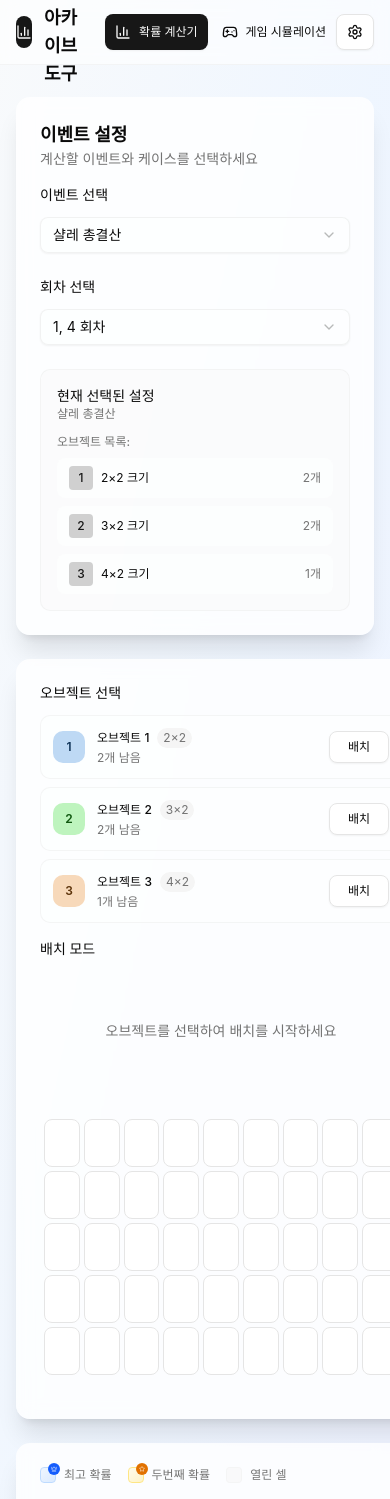
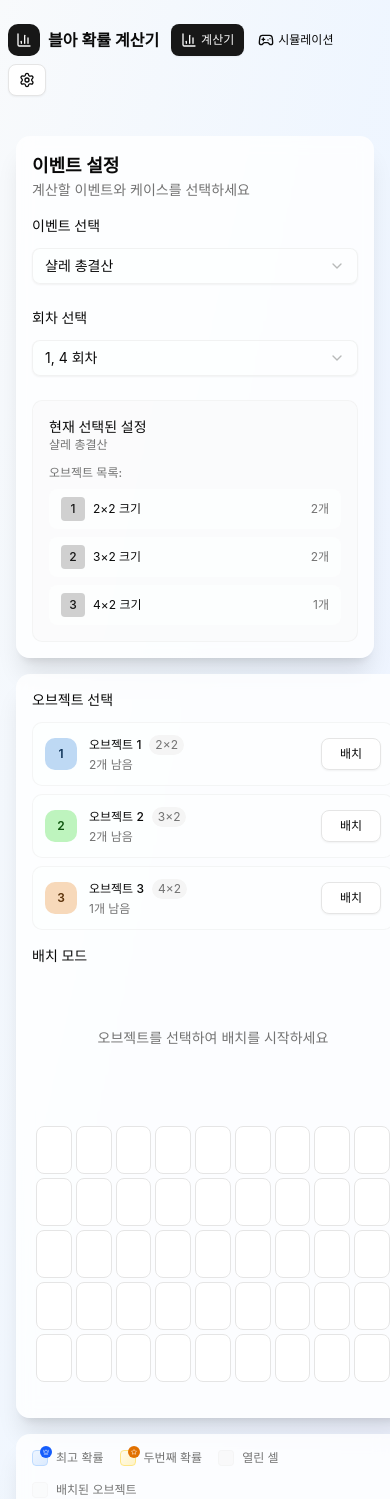
Before and after one commit to alphaorderly/blueaka_game, a React (Vite) app: page / in a window 390 px wide. Shown: the top 1499 px of the page. Built offline with nearby package versions, Linux system fonts and the light colour scheme; a web font is replaced by a local one.

Commit message:
feat: ui 일관성 개선

```diff
--- a/src/App.tsx
+++ b/src/App.tsx
@@ -1,12 +1,15 @@
 import { Routes, Route } from 'react-router';
 import CalculatorPage from './pages/CalculatorPage';
 import GameSimulationPage from './pages/GameSimulationPage';
+import MainLayout from './pages/MainLayout';
 
 const App = () => {
     return (
         <Routes>
-            <Route path="/" element={<CalculatorPage />} />
-            <Route path="/simulation" element={<GameSimulationPage />} />
+            <Route path="/" element={<MainLayout />}>
+                <Route index element={<CalculatorPage />} />
+                <Route path="simulation" element={<GameSimulationPage />} />
+            </Route>
         </Routes>
     );
 };
--- a/src/components/layout/CalculatorHeader.tsx
+++ b/src/components/layout/CalculatorHeader.tsx
@@ -22,15 +22,15 @@ export const CalculatorHeader: React.FC<CalculatorHeaderProps> = ({
     const isCalculatorPage = location.pathname === '/';
 
     return (
-        <div className="flex h-16 items-center justify-between">
-            <div className="flex items-center gap-6">
-                <div className="flex items-center gap-3">
+        <div className="flex min-h-16 flex-wrap items-center justify-between gap-2 py-2 md:flex-nowrap">
+            <div className="flex flex-shrink-0 items-center gap-3 md:gap-6">
+                <div className="flex items-center gap-2 md:gap-3">
                     <div className="bg-primary text-primary-foreground flex h-8 w-8 items-center justify-center rounded-lg">
                         <BarChart3 className="h-4 w-4" />
                     </div>
                     <div>
-                        <h1 className="text-foreground text-lg font-semibold">
-                            블루 아카이브 도구
+                        <h1 className="text-foreground text-base font-semibold md:text-lg">
+                            블아 확률 계산기
                         </h1>
                     </div>
                 </div>
@@ -41,30 +41,36 @@ export const CalculatorHeader: React.FC<CalculatorHeaderProps> = ({
                         <Button
                             variant={isCalculatorPage ? 'default' : 'ghost'}
                             size="sm"
-                            className="h-9 gap-2 text-xs"
+                            className="h-8 gap-1 px-2 text-xs md:h-9 md:gap-2 md:px-3"
                         >
                             <BarChart3 className="h-3 w-3" />
-                            확률 계산기
+                            <span className="hidden sm:inline">
+                                확률 계산기
+                            </span>
+                            <span className="sm:hidden">계산기</span>
                         </Button>
                     </Link>
                     <Link to="/simulation">
                         <Button
                             variant={!isCalculatorPage ? 'default' : 'ghost'}
                             size="sm"
-                            className="h-9 gap-2 text-xs"
+                            className="h-8 gap-1 px-2 text-xs md:h-9 md:gap-2 md:px-3"
                         >
                             <Gamepad2 className="h-3 w-3" />
-                            게임 시뮬레이션
+                            <span className="hidden sm:inline">
+                                게임 시뮬레이션
+                            </span>
+                            <span className="sm:hidden">시뮬레이션</span>
                         </Button>
                     </Link>
                 </nav>
             </div>
-            <div className="flex items-center gap-2">
+            <div className="flex flex-shrink-0 items-center gap-1 md:gap-2">
                 <Button
                     variant="ghost"
                     onClick={onToggleAutoSave}
                     size="sm"
-                    className="hidden h-9 gap-2 text-xs sm:flex"
+                    className="hidden h-8 gap-1 px-2 text-xs md:flex md:h-9 md:gap-2 md:px-3"
                 >
                     <span
                         className={`h-2 w-2 rounded-full ${autoSave ? 'bg-green-500' : 'bg-gray-400'}`}
@@ -75,7 +81,7 @@ export const CalculatorHeader: React.FC<CalculatorHeaderProps> = ({
                     variant="ghost"
                     onClick={onClearState}
                     size="sm"
-                    className="hidden h-9 gap-1 text-xs sm:flex"
+                    className="hidden h-8 gap-1 px-2 text-xs md:h-9 md:px-3 lg:flex"
                 >
                     <Trash2 className="h-3 w-3" />
                     초기화
@@ -84,7 +90,7 @@ export const CalculatorHeader: React.FC<CalculatorHeaderProps> = ({
                     variant="ghost"
                     onClick={onResetToDefaults}
                     size="sm"
-                    className="hidden h-9 gap-1 text-xs sm:flex"
+                    className="hidden h-8 gap-1 px-2 text-xs md:h-9 md:px-3 lg:flex"
                 >
                     <RotateCcw className="h-3 w-3" />
                     리셋
@@ -93,10 +99,10 @@ export const CalculatorHeader: React.FC<CalculatorHeaderProps> = ({
                     variant="outline"
                     onClick={onSettingsOpen}
                     size="sm"
-                    className="h-9 gap-1 text-xs"
+                    className="h-8 gap-1 px-2 text-xs md:h-9 md:px-3"
                 >
                     <Settings className="h-3 w-3" />
-                    <span className="hidden sm:inline">설정</span>
+                    <span className="hidden md:inline">설정</span>
                 </Button>
             </div>
         </div>
--- a/src/pages/CalculatorPage.tsx
+++ b/src/pages/CalculatorPage.tsx
@@ -14,8 +14,6 @@ import {
     isValidPlacement,
 } from '../utils/calculator/gridUtils';
 import { Card, CardContent } from '../components/ui/card';
-import { SettingsModal } from '../components/settings/SettingsModal';
-import { CalculatorHeader } from '../components/layout/CalculatorHeader';
 import { EventSelection } from '../components/forms/EventSelection';
 import { GameGrid } from '../components/game/GameGrid';
 import { ProbabilityResultsGrid } from '../components/visualization/ProbabilityResultsGrid';
@@ -28,28 +26,11 @@ const CalculatorPage: React.FC = () => {
         caseOptions,
         openedCells,
         placedObjects,
-        autoSave,
         availableEvents,
-        customEvents,
         setSelectedEvent,
         setSelectedCase,
         setOpenedCells,
         setPlacedObjects,
-        setAutoSave,
-        clearGridState,
-        resetToDefaults,
-        downloadFile,
-        createCustomEvent,
-        updateCustomEvent,
-        deleteCustomEvent,
-        exportCustomEvent,
-        importCustomEvent,
-        addCaseToCustomEvent,
-        removeCaseFromCustomEvent,
-        updateCaseInCustomEvent,
-        addObjectToCustomEventCase,
-        removeObjectFromCustomEventCase,
-        updateObjectInCustomEventCase,
     } = useCalculatorState();
 
     // Local state for UI interactions (not persisted)
@@ -61,12 +42,10 @@ const CalculatorPage: React.FC = () => {
         'horizontal' | 'vertical'
     >('horizontal');
     const [previewCells, setPreviewCells] = useState<GridPosition[]>([]);
-    const [isSettingsOpen, setIsSettingsOpen] = useState(false);
     const [hoveredObjectId, setHoveredObjectId] = useState<string | null>(null);
 
     // Object colors by object type (objectIndex), not by individual placed object
-    const { objectTypeColors, resetColors } =
-        useObjectTypeColors(currentObjects);
+    const { objectTypeColors } = useObjectTypeColors(currentObjects);
 
     useEffect(() => {
         const caseData = caseOptions.find(
@@ -245,41 +224,13 @@ const CalculatorPage: React.FC = () => {
         );
     };
 
-    const handleClearState = () => {
-        clearGridState();
-        setPlacementMode('opened');
-        setSelectedObjectIndex(-1);
-        setPreviewCells([]);
-    };
-
-    const handleResetToDefaults = () => {
-        resetToDefaults();
-        setPlacementMode('opened');
-        setSelectedObjectIndex(-1);
-        setPreviewCells([]);
-        resetColors();
-    };
-
     return (
-        <div className="min-h-screen bg-gradient-to-br from-slate-50 via-blue-50 to-indigo-50 dark:from-slate-950 dark:via-slate-900 dark:to-slate-950">
-            {/* Navigation Header */}
-            <div className="border-border/40 bg-background/95 supports-[backdrop-filter]:bg-background/60 sticky top-0 z-50 w-full border-b backdrop-blur">
-                <div className="container mx-auto max-w-7xl px-4 sm:px-6 lg:px-8">
-                    <CalculatorHeader
-                        autoSave={autoSave}
-                        onSettingsOpen={() => setIsSettingsOpen(true)}
-                        onClearState={handleClearState}
-                        onToggleAutoSave={() => setAutoSave(!autoSave)}
-                        onResetToDefaults={handleResetToDefaults}
-                    />
-                </div>
-            </div>
-
+        <div>
             {/* Main Content */}
-            <div className="container mx-auto max-w-7xl px-4 py-8 sm:px-6 lg:px-8">
+            <div className="w-full px-2 py-4 sm:px-4 sm:py-6 md:px-6 md:py-8">
                 {/* Event Selection Section */}
-                <Card className="bg-background/80 dark:bg-background/90 mb-6 border-0 py-0 shadow-xl backdrop-blur-sm">
-                    <CardContent className="p-6">
+                <Card className="bg-background/80 dark:bg-background/90 mb-4 border-0 py-0 shadow-xl backdrop-blur-sm sm:mb-6">
+                    <CardContent className="p-4 sm:p-6">
                         <div className="mb-4">
                             <h2 className="text-foreground text-lg font-semibold">
                                 이벤트 설정
@@ -301,11 +252,11 @@ const CalculatorPage: React.FC = () => {
                 </Card>
 
                 {/* Main Game Area */}
-                <div className="grid gap-6">
+                <div className="grid gap-4 sm:gap-6">
                     {/* Interactive Game Grid with Object Placement */}
                     <Card className="bg-background/80 dark:bg-background/90 border-0 py-0 shadow-xl backdrop-blur-sm">
-                        <CardContent className="flex flex-col items-center p-6">
-                            <div className="w-full max-w-4xl">
+                        <CardContent className="flex flex-col items-center p-4 sm:p-6">
+                            <div className="w-full max-w-5xl">
                                 <GameGrid
                                     openedCells={openedCells}
                                     placedObjects={placedObjects}
@@ -334,8 +285,8 @@ const CalculatorPage: React.FC = () => {
 
                     {/* Probability Results Section */}
                     <Card className="bg-background/80 dark:bg-background/90 border-0 py-0 shadow-xl backdrop-blur-sm">
-                        <CardContent className="flex flex-col items-center p-6">
-                            <div className="w-full max-w-2xl">
+                        <CardContent className="flex flex-col items-center p-4 sm:p-6">
+                            <div className="w-full max-w-3xl">
                                 <ProbabilityResultsGrid
                                     probabilities={probabilities}
                                     openedCells={openedCells}
@@ -349,29 +300,6 @@ const CalculatorPage: React.FC = () => {
                     </Card>
                 </div>
             </div>
-
-            {/* Settings Modal */}
-            <SettingsModal
-                isOpen={isSettingsOpen}
-                onClose={() => setIsSettingsOpen(false)}
-                customEvents={customEvents}
-                selectedEvent={selectedEvent}
-                createCustomEvent={createCustomEvent}
-                updateCustomEvent={updateCustomEvent}
-                deleteCustomEvent={deleteCustomEvent}
-                setSelectedEvent={setSelectedEvent}
-                exportCustomEvent={exportCustomEvent}
-                importCustomEvent={importCustomEvent}
-                downloadFile={downloadFile}
-                addCaseToCustomEvent={addCaseToCustomEvent}
-                removeCaseFromCustomEvent={removeCaseFromCustomEvent}
-                updateCaseInCustomEvent={updateCaseInCustomEvent}
-                addObjectToCustomEventCase={addObjectToCustomEventCase}
-                removeObjectFromCustomEventCase={
-                    removeObjectFromCustomEventCase
-                }
-                updateObjectInCustomEventCase={updateObjectInCustomEventCase}
-            />
         </div>
     );
 };
--- a/src/pages/GameSimulationPage.tsx
+++ b/src/pages/GameSimulationPage.tsx
@@ -1,5 +1,4 @@
 import React, { useState, useEffect } from 'react';
-import { CalculatorHeader } from '../components/layout/CalculatorHeader';
 import { SimpleEventSelection } from '../components/forms/SimpleEventSelection';
 import { AVAILABLE_EVENTS, getDefaultEvent } from '../consts/events';
 import { EventData } from '../types/calculator';
@@ -9,7 +8,6 @@ const GameSimulationPage: React.FC = () => {
     const [selectedEvent, setSelectedEvent] =
         useState<EventData>(getDefaultEvent());
     const [selectedCase, setSelectedCase] = useState<string>('case1');
-    const [autoSave] = useState(true); // 게임 페이지에서는 자동저장 기본 활성화
 
     // 이벤트 변경 시 첫 번째 케이스로 리셋
     useEffect(() => {
@@ -25,42 +23,12 @@ const GameSimulationPage: React.FC = () => {
         }
     };
 
-    // 헤더 버튼들 (게임 페이지에서는 비활성화 또는 다른 동작)
-    const handleClearState = () => {
-        // 게임 상태 초기화 로직
-        console.log('게임 상태 초기화');
-    };
-
-    const handleToggleAutoSave = () => {
-        // 자동저장 토글 (게임 페이지에서는 별도 처리)
-        console.log('자동저장 토글');
-    };
-
-    const handleResetToDefaults = () => {
-        // 기본값으로 리셋
-        setSelectedEvent(getDefaultEvent());
-        setSelectedCase('case1');
-    };
-
-    const handleSettingsOpen = () => {
-        // 설정 모달은 게임 페이지에서 제거
-        console.log('설정 기능은 계산기 페이지에서 사용 가능합니다.');
-    };
-
     return (
-        <div className="bg-background min-h-screen">
-            <div className="mx-auto max-w-7xl px-4 py-6 sm:px-6 lg:px-8">
-                <CalculatorHeader
-                    autoSave={autoSave}
-                    onSettingsOpen={handleSettingsOpen}
-                    onClearState={handleClearState}
-                    onToggleAutoSave={handleToggleAutoSave}
-                    onResetToDefaults={handleResetToDefaults}
-                />
-
-                <div className="mt-8 space-y-8">
+        <div>
+            <div className="w-full px-2 sm:px-4 md:px-6">
+                <div className="space-y-4 sm:space-y-6 md:space-y-8">
                     {/* 이벤트 선택 */}
-                    <div className="bg-card rounded-xl border p-6">
+                    <div className="bg-card mx-auto max-w-4xl rounded-xl border p-4 sm:p-6">
                         <SimpleEventSelection
                             selectedEventId={selectedEvent.id}
                             selectedCase={selectedCase}
@@ -70,7 +38,7 @@ const GameSimulationPage: React.FC = () => {
                     </div>
 
                     {/* 게임 시뮬레이션 */}
-                    <div className="bg-card rounded-xl border p-6">
+                    <div className="bg-card mx-auto max-w-5xl rounded-xl border p-4 sm:p-6">
                         <GameSimulation
                             selectedEvent={selectedEvent}
                             selectedCase={selectedCase}
--- /dev/null
+++ b/src/pages/MainLayout.tsx
@@ -0,0 +1,94 @@
+import React, { useState } from 'react';
+import { Outlet } from 'react-router';
+import { CalculatorHeader } from '../components/layout/CalculatorHeader';
+import { SettingsModal } from '../components/settings/SettingsModal';
+import { useCalculatorState } from '../hooks/useCalculatorState';
+
+const MainLayout: React.FC = () => {
+    const [isSettingsOpen, setIsSettingsOpen] = useState(false);
+
+    // 헤더에서 필요한 상태들을 여기서 관리
+    const {
+        selectedEvent,
+        autoSave,
+        setAutoSave,
+        setSelectedEvent,
+        clearGridState,
+        resetToDefaults,
+        customEvents,
+        createCustomEvent,
+        updateCustomEvent,
+        deleteCustomEvent,
+        exportCustomEvent,
+        importCustomEvent,
+        downloadFile,
+        addCaseToCustomEvent,
+        removeCaseFromCustomEvent,
+        updateCaseInCustomEvent,
+        addObjectToCustomEventCase,
+        removeObjectFromCustomEventCase,
+        updateObjectInCustomEventCase,
+    } = useCalculatorState();
+
+    const handleSettingsOpen = () => {
+        setIsSettingsOpen(true);
+    };
+
+    const handleClearState = () => {
+        clearGridState();
+    };
+
+    const handleToggleAutoSave = () => {
+        setAutoSave(!autoSave);
+    };
+
+    const handleResetToDefaults = () => {
+        resetToDefaults();
+    };
+
+    return (
+        <div className="min-h-screen bg-gradient-to-br from-slate-50 via-blue-50 to-indigo-50 dark:from-slate-950 dark:via-slate-900 dark:to-slate-950">
+            <div className="mx-auto max-w-7xl px-2 py-4 sm:px-4 sm:py-6">
+                <CalculatorHeader
+                    autoSave={autoSave}
+                    onSettingsOpen={handleSettingsOpen}
+                    onClearState={handleClearState}
+                    onToggleAutoSave={handleToggleAutoSave}
+                    onResetToDefaults={handleResetToDefaults}
+                />
+
+                {/* 페이지 컨텐츠 */}
+                <div className="mt-4 sm:mt-6">
+                    <Outlet />
+                </div>
+
+                {/* 설정 모달 */}
+                <SettingsModal
+                    isOpen={isSettingsOpen}
+                    onClose={() => setIsSettingsOpen(false)}
+                    customEvents={customEvents}
+                    selectedEvent={selectedEvent}
+                    createCustomEvent={createCustomEvent}
+                    updateCustomEvent={updateCustomEvent}
+                    deleteCustomEvent={deleteCustomEvent}
+                    setSelectedEvent={setSelectedEvent}
+                    exportCustomEvent={exportCustomEvent}
+                    importCustomEvent={importCustomEvent}
+                    downloadFile={downloadFile}
+                    addCaseToCustomEvent={addCaseToCustomEvent}
+                    removeCaseFromCustomEvent={removeCaseFromCustomEvent}
+                    updateCaseInCustomEvent={updateCaseInCustomEvent}
+                    addObjectToCustomEventCase={addObjectToCustomEventCase}
+                    removeObjectFromCustomEventCase={
+                        removeObjectFromCustomEventCase
+                    }
+                    updateObjectInCustomEventCase={
+                        updateObjectInCustomEventCase
+                    }
+                />
+            </div>
+        </div>
+    );
+};
+
+export default MainLayout;
```
